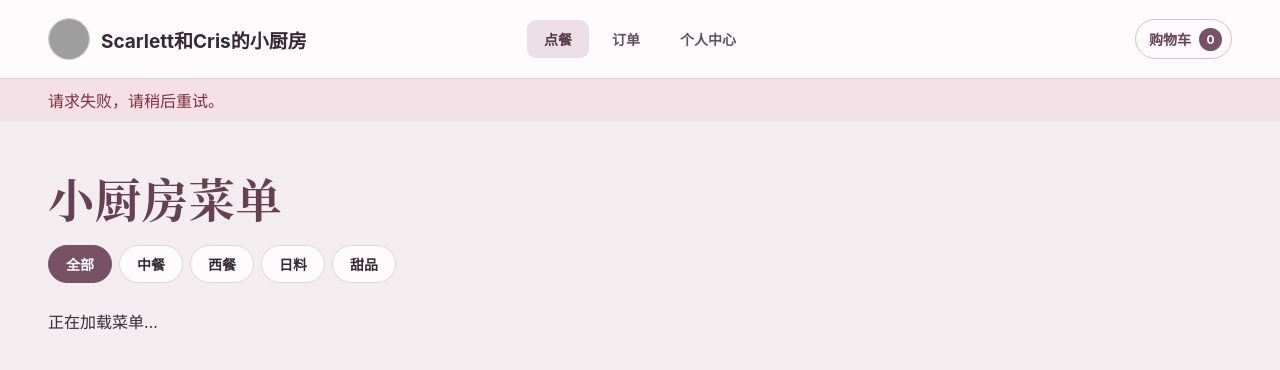
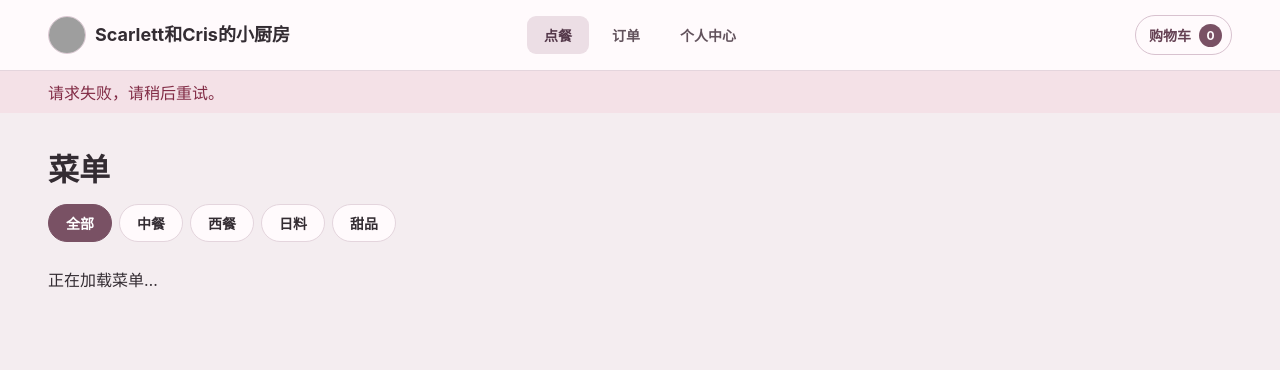
Before and after one commit to scarlettssong/home-kitchen-ordering, a web app: page /index.html in a window 1280 px wide. Shown: the top 370 px of the page. Run offline with its HTML, style and script files only (its server is not run), Linux system fonts and the light colour scheme; data that the repository does not hold is empty; database files in the repository are not loaded; grey boxes are pictures that could not be loaded.

Commit message:
Refine menu heading, favorites and success toasts

```diff
--- a/src/main/resources/static/css/style.css
+++ b/src/main/resources/static/css/style.css
@@ -44,7 +44,7 @@ button:disabled { cursor: default; }
 
 .header-shell {
     width: min(var(--content), calc(100% - 2 * var(--gutter)));
-    min-height: 78px;
+    min-height: 70px;
     margin-inline: auto;
     display: grid;
     grid-template-columns: minmax(0, 1fr) auto minmax(0, 1fr);
@@ -53,16 +53,21 @@ button:disabled { cursor: default; }
 }
 
 .brand, .header-nav { display: flex; align-items: center; }
-.brand { gap: 11px; min-width: 0; }
+.brand { gap: 9px; min-width: 0; }
 .brand img {
-    width: 42px;
-    height: 42px;
+    width: 38px;
+    height: 38px;
     border: 1px solid #dbc7d2;
     border-radius: 50%;
     flex-shrink: 0;
     object-fit: cover;
 }
-.brand h1 { font-size: clamp(13px, 1.7vw, 19px); font-weight: 700; overflow-wrap: anywhere; }
+.brand h1 {
+    font-size: clamp(14px, 1.5vw, 18px);
+    font-weight: 700;
+    line-height: 1.25;
+    overflow-wrap: anywhere;
+}
 .header-nav { gap: 6px; }
 
 .nav-item {
@@ -118,7 +123,7 @@ button:disabled { cursor: default; }
 .dish-list {
     width: min(var(--content), calc(100% - 2 * var(--gutter)));
     margin-inline: auto;
-    padding-block: clamp(23px, 4vw, 51px) 38px;
+    padding-block: clamp(20px, 3vw, 38px) 38px;
 }
 
 .menu-heading, .menu-heading-title {
@@ -127,14 +132,13 @@ button:disabled { cursor: default; }
     gap: 12px;
 }
 
-.menu-heading { justify-content: space-between; align-items: center; margin-bottom: 18px; }
+.menu-heading { justify-content: space-between; align-items: center; margin-bottom: 14px; }
 .menu-heading-title { flex-wrap: wrap; row-gap: 2px; }
 #menu-title {
-    color: var(--primary-dark);
-    font-family: Georgia, "Songti SC", "Noto Serif CJK SC", serif;
-    font-size: clamp(28px, 4vw, 46px);
-    line-height: 1.2;
-    letter-spacing: .02em;
+    color: var(--ink);
+    font-size: clamp(23px, 2.5vw, 31px);
+    font-weight: 600;
+    line-height: 1.25;
 }
 #menu-count { color: var(--muted); font-size: 13px; white-space: nowrap; }
 
--- a/src/main/resources/static/index.html
+++ b/src/main/resources/static/index.html
@@ -32,7 +32,7 @@
                 <section class="dish-list" aria-labelledby="menu-title">
                     <div class="menu-heading">
                         <div class="menu-heading-title">
-                            <h2 id="menu-title">小厨房菜单</h2>
+                            <h2 id="menu-title">菜单</h2>
                             <span id="menu-count" hidden></span>
                         </div>
                         <button class="add-dish" id="add-dish" type="button" hidden>＋ 添加新菜品</button>
@@ -87,7 +87,7 @@
                         <div class="profile-header-area">
                             <div>
                                 <h3 id="profile-nickname"></h3>
-                                <p id="profile-username"></p>
+                                <p class="profile-username-line"><span lang="en">Username</span> <span id="profile-username"></span></p>
                             </div>
                             <span id="profile-role" class="account-role"></span>
                         </div>
@@ -130,6 +130,8 @@
             </button>
         </nav>
     </div>
+
+    <p id="toast" role="status" hidden></p>
 
     <dialog class="modal-content" id="dish-modal" aria-labelledby="modal-title">
         <button class="close-icon" type="button" aria-label="关闭菜谱" autofocus>×</button>
```
Also changed, not shown: other parts of src/main/resources/static/css/style.css (+53 -3 lines), src/main/resources/static/js/main.js (+54 -11 lines).
